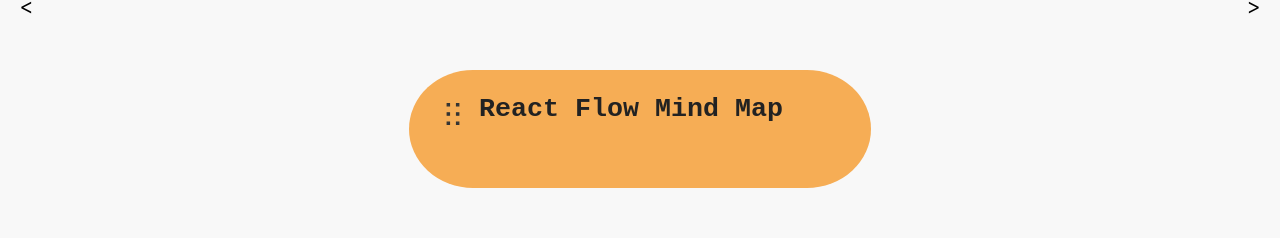
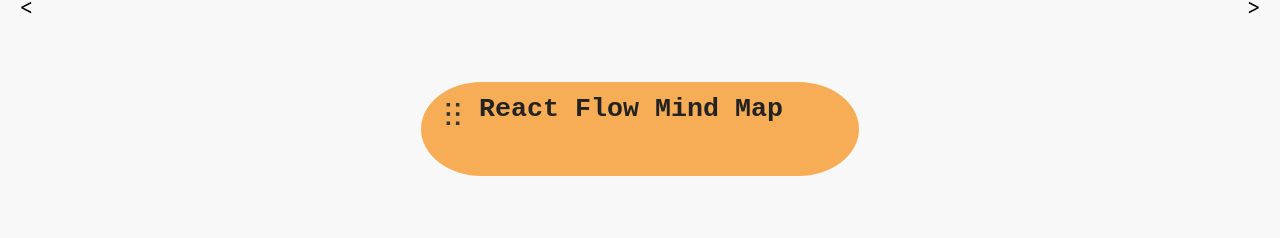
Before and after one commit to HY-Global-Campus/business-model-canvas, a React (Vite) app in the folder frontend/: page /mindmap in a window 1280 px wide. Shown: the part 391-629 px from the top of the page. Built offline with nearby package versions, Linux system fonts and the light colour scheme; sample sign-in values are in the browser's storage.

Commit message:
mindmap: styles

```diff
--- a/frontend/src/App/Pages/Mindmap/Flow.css
+++ b/frontend/src/App/Pages/Mindmap/Flow.css
@@ -22,9 +22,13 @@ body,
 .react-flow__node-mindmap {
   background: #f6ad55;
   border-radius: 25% / 90%;
-  border: 10px solid transparent;
+  border: 4px solid transparent;
   padding: 2px 5px;
   font-weight: 700;
+}
+
+.react-flow__node-mindmap:focus {
+  border: 4px solid black;
 }
 
 .react-flow__handle.target {
@@ -54,6 +58,7 @@ body,
   position: relative;
   pointer-events: none;
   display: inline-block;
+  text-align: center;
 }
 
 .dragHandle {
```
